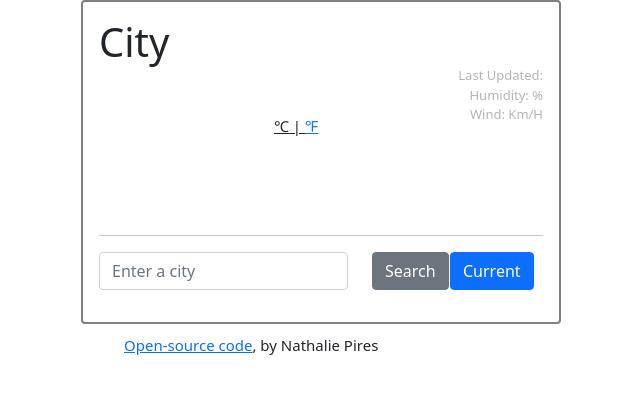
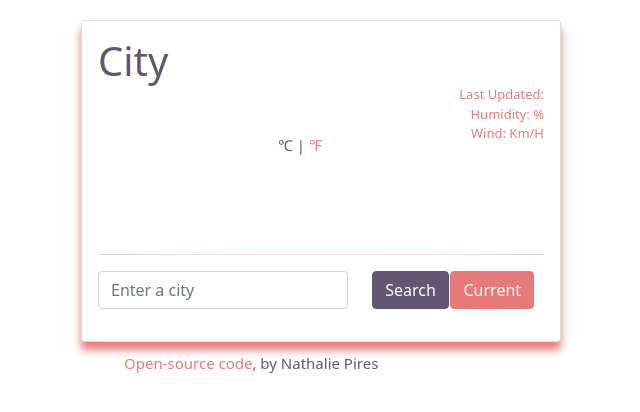
Before and after one commit to NathaliePires/nathalie-shecodes-plus-project, a plain HTML site: page index.html in a window 1280 px wide. Shown: the whole page, without its empty margins (1-641 px from the left). Drawn offline with nearby package versions, Linux system fonts and the light colour scheme.

Commit message:
Latest layout changes

```diff
--- a/style.css
+++ b/style.css
@@ -1,13 +1,16 @@
 h1 {
+  color: #625772;
   font-size: 60px;
 }
 
 h5 {
+  color: #625772;
   font-size: 40px;
   text-transform: capitalize;
 }
 
 p {
+  color: #625772;
   font-size: 15px;
   margin: 10px 125px;
   max-width: 600px;
@@ -20,7 +23,7 @@ ul {
 }
 
 li {
-  color: rgb(184, 179, 179);
+  color: #e67a7a;
   font-size: 13px;
   list-style: none;
   margin: 0;
@@ -28,27 +31,25 @@ li {
   text-transform: capitalize;
 }
 
+hr {
+  background: radial-gradient(circle, #e67a7a, #625772);
+  border: 0;
+  height: 5px;
+}
+
+a {
+  color: #e67a7a;
+  text-decoration: none;
+}
+
 .card {
-  border: 2px solid grey;
+  border: 2px transparent #e67a7a;
+  box-shadow: 0px 8px 8px 0 #e67a7a;
+  margin-top: 20px;
 }
 
 .card-title {
   margin: 0;
-}
-
-.time {
-  font-size: 15px;
-}
-
-.precip {
-  font-size: 13px;
-}
-
-.days {
-  color: grey;
-  font-size: 10px;
-  margin-left: 0;
-  margin-right: 20px;
 }
 
 .current-temp .img {
@@ -58,14 +59,15 @@ li {
 }
 
 .current-temp .fahr-celsius {
+  color: #625772;
   font-size: 15px;
-  left: 175px;
+  left: 180px;
   position: relative;
   top: -80px;
 }
 
 .current-temp .active {
-  color: #212529;
+  color: #625772;
   cursor: default;
 }
 
@@ -74,24 +76,39 @@ li {
 }
 
 .row-forecast {
-  color: #000;
+  color: #625772;
   margin-top: 20px;
   text-align: center;
 }
 
 .row-date {
   font-size: 16px;
-  opacity: 0.5;
 }
 
 .row-temp-min {
-  opacity: 0.5;
+  color: #e67a7a;
 }
 
 .row-temps {
   font-size: 13px;
 }
 
-.search-form {
-  text-align: center;
+.btn-primary {
+  background-color: #e67a7a;
+  border-color: #e67a7a;
 }
+
+.btn-primary:hover {
+  background-color: #625772;
+  border-color: #625772;
+}
+
+.btn-secondary {
+  background-color: #625772;
+  border-color: #625772;
+}
+
+.btn-secondary:hover {
+  background-color: #e67a7a;
+  border-color: #e67a7a;
+}
```
Also changed, not shown: index.html (+2 -1 lines).
